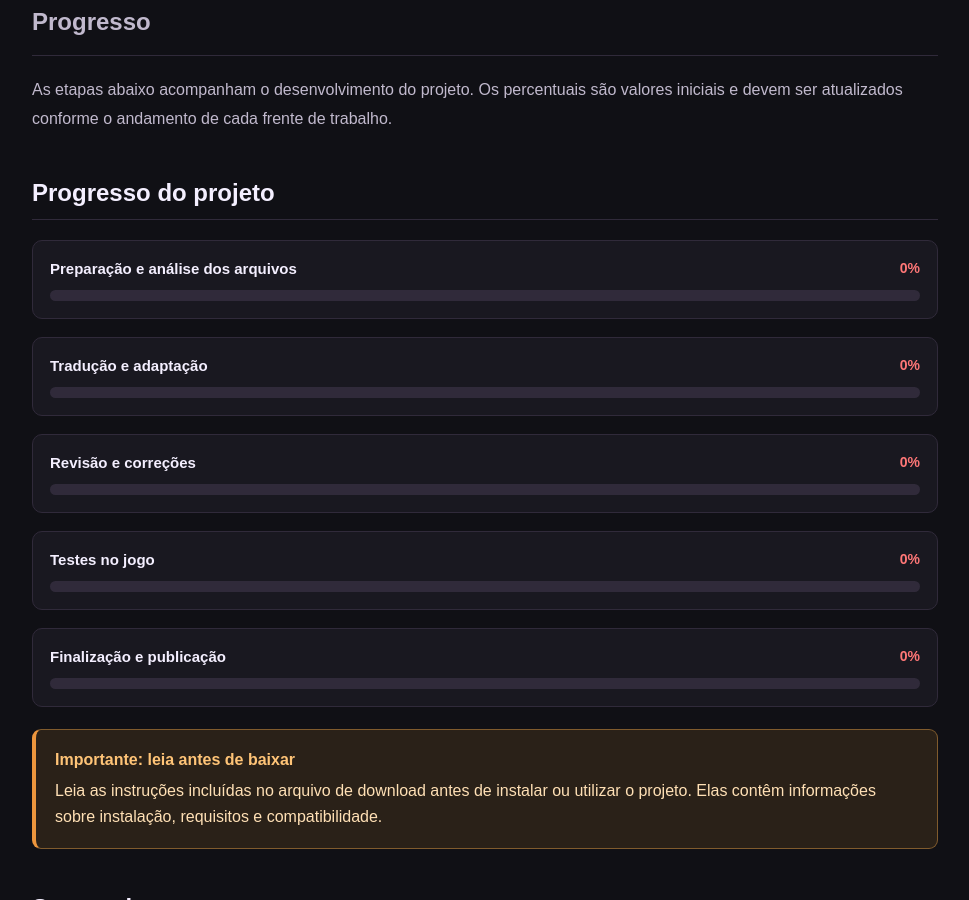
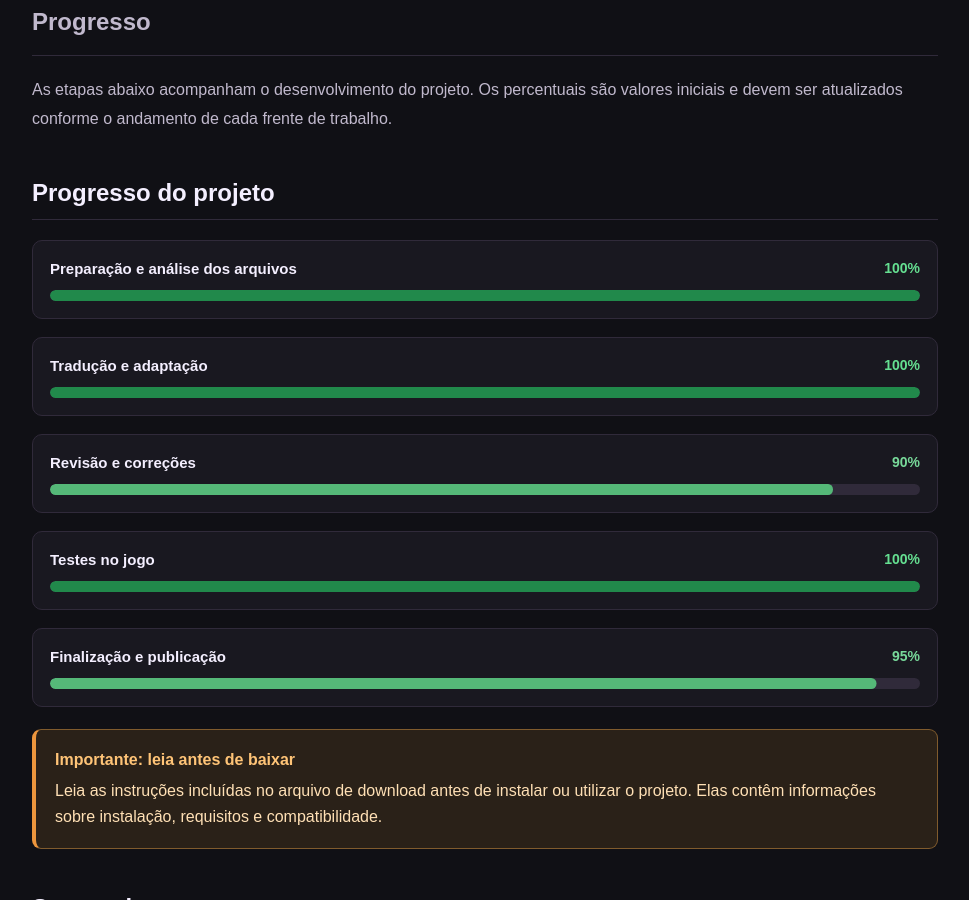
Before and after one commit to TemplarioK1/covil-secreto, a Jekyll site: the page built from _projetos/asterix-xxl3-switch-port-pc.md, in a window 1280 px wide and 900 px high, scrolled down 1272 px. Shown: the whole window, without its empty margins (155-1124 px from the left). Built offline with Jekyll 4.4.1, drawn with Linux system fonts in a browser that asks for light colours.

Commit message:
Update _projetos/asterix-xxl3-switch-port-pc.md (via Pages CMS)

```diff
--- a/_projetos/asterix-xxl3-switch-port-pc.md
+++ b/_projetos/asterix-xxl3-switch-port-pc.md
@@ -2,58 +2,45 @@
 title: Asterix & Obelix XXL 3 - The Crystal Menhir
 category: Tradução
 platforms:
-- Nintendo Switch
-- PC
+  - Nintendo Switch
+  - PC
 status: Em andamento
-version: '1.0'
+version: "1.0"
 date: 2026-11-05
 icon: /media/images/projetos/asterix-xxl3-switch-port-pc/icone.webp
 cover: /media/images/projetos/asterix-xxl3-switch-port-pc/capa.webp
 screenshots:
-- /media/images/projetos/asterix-xxl3-switch-port-pc/screenshot-01.webp
-- /media/images/projetos/asterix-xxl3-switch-port-pc/screenshot-02.webp
-- /media/images/projetos/asterix-xxl3-switch-port-pc/screenshot-03.webp
-- /media/images/projetos/asterix-xxl3-switch-port-pc/screenshot-04.webp
+  - /media/images/projetos/asterix-xxl3-switch-port-pc/screenshot-01.webp
+  - /media/images/projetos/asterix-xxl3-switch-port-pc/screenshot-02.webp
+  - /media/images/projetos/asterix-xxl3-switch-port-pc/screenshot-03.webp
+  - /media/images/projetos/asterix-xxl3-switch-port-pc/screenshot-04.webp
 youtube: https://youtu.be/oOS3F29rIm8
 download: /downloads/projetos/asterix-xxl3-switch-port-pc/010081500ea1e000.zip
+progress_stages:
+  - name: Preparação e análise dos arquivos
+    percentage: 100
+  - name: Tradução e adaptação
+    percentage: 100
+  - name: Revisão e correções
+    percentage: 90
+  - name: Testes no jogo
+    percentage: 100
+  - name: Finalização e publicação
+    percentage: 95
 game_developer: OSome Studio
 game_publisher: Microids
-game_release_year: '2019'
+game_release_year: "2019"
 game_genre: Aventura e beat 'em up
-game_synopsis: Asterix e Obelix embarcam em uma aventura para desvendar o mistério
-  do Menir de Cristal. Explore diferentes regiões do Império Romano, enfrente inimigos,
-  complete missões secundárias e use as várias formas do menir — pedra, gelo, fogo
-  e ímã — para superar desafios.
+game_synopsis: Asterix e Obelix embarcam em uma aventura para desvendar o
+  mistério do Menir de Cristal. Explore diferentes regiões do Império Romano,
+  enfrente inimigos, complete missões secundárias e use as várias formas do
+  menir — pedra, gelo, fogo e ímã — para superar desafios.
 game_multiplayer: Sim
 game_local_multiplayer: Sim
 game_online_multiplayer: Não
 game_players: 1–2 jogadores (cooperativo local)
-game_multiplayer_details: Modo cooperativo para dois jogadores no mesmo console/tela.
-  Não possui multiplayer online.
-
-progress_stages:
-- name: Preparação e análise dos arquivos
-  percentage: 0
-- name: Tradução e adaptação
-  percentage: 0
-- name: Revisão e correções
-  percentage: 0
-- name: Testes no jogo
-  percentage: 0
-- name: Finalização e publicação
-  percentage: 0
-
-progress_stages:
-- name: Preparação e análise dos arquivos
-  percentage: 0
-- name: Tradução e adaptação
-  percentage: 0
-- name: Revisão e correções
-  percentage: 0
-- name: Testes no jogo
-  percentage: 0
-- name: Finalização e publicação
-  percentage: 0
+game_multiplayer_details: Modo cooperativo para dois jogadores no mesmo
+  console/tela. Não possui multiplayer online.
 ---
 ## Sobre o projeto
 
```
